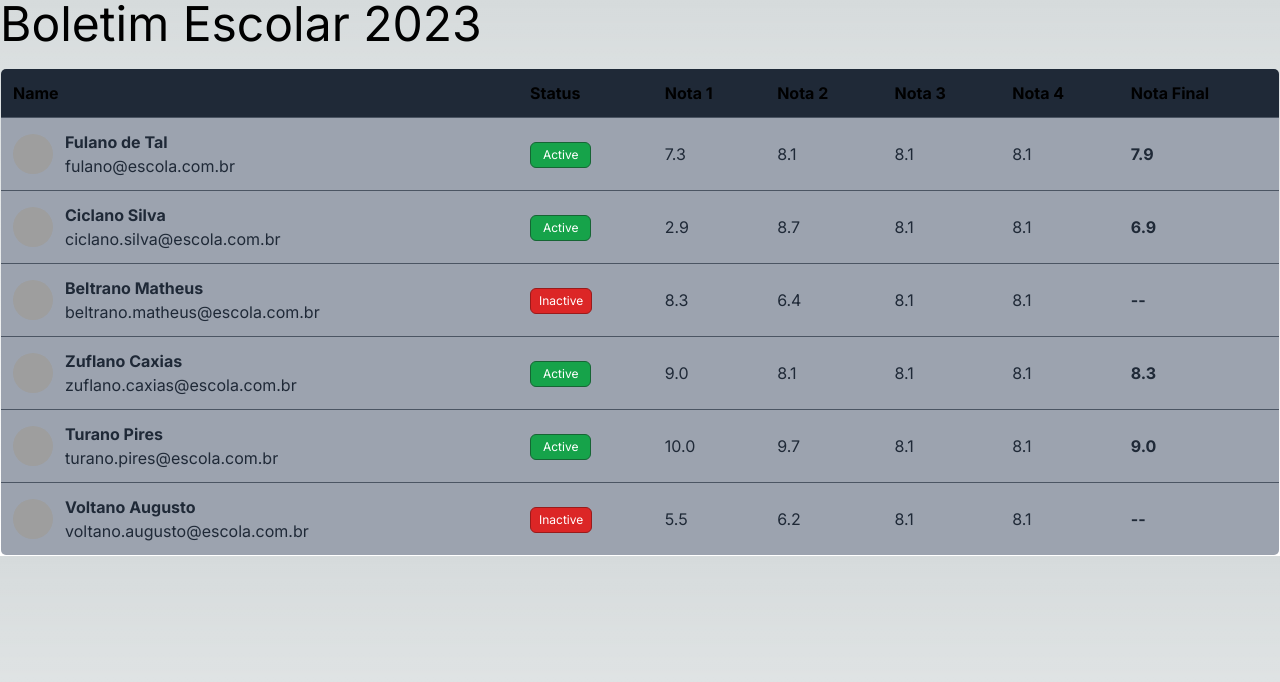
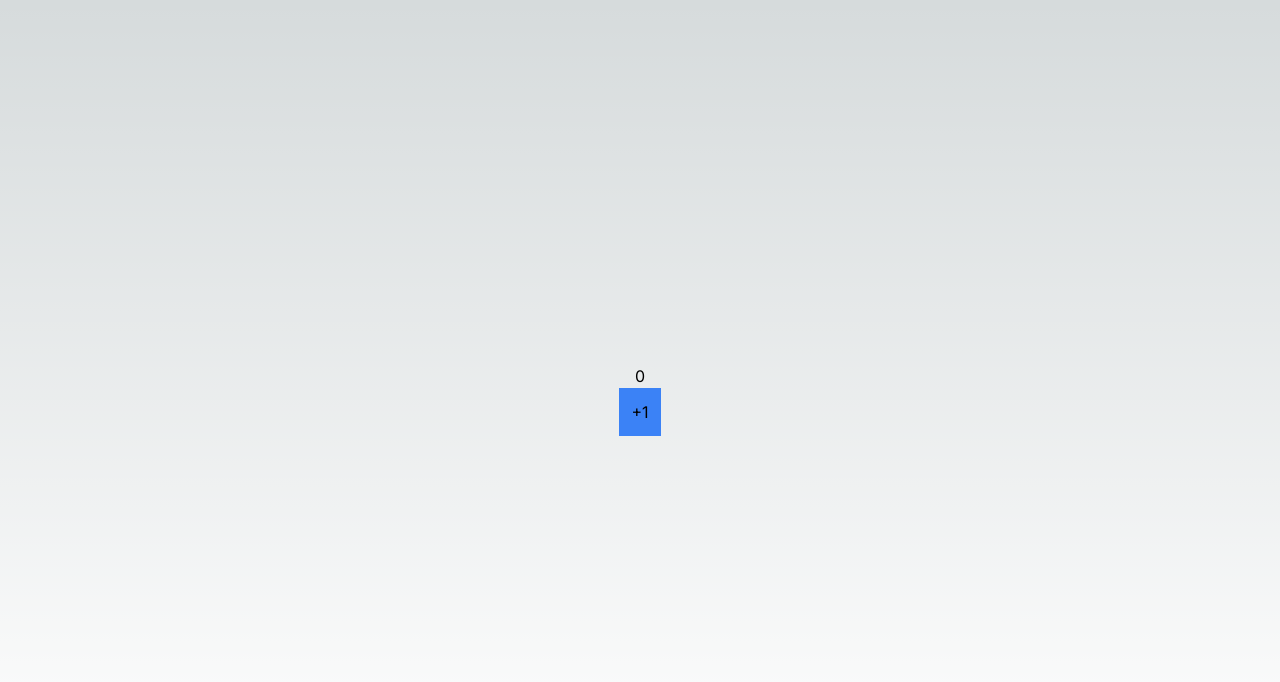
Before and after one commit to sdlima4025/react-primeiro-projeto, a Next.js app: page / in a window 1280 px wide. Shown: the top 682 px of the page. Built offline with nearby package versions, Linux system fonts and the light colour scheme; grey boxes are pictures that could not be loaded.

Commit message:
props, states, export default

```diff
--- a/src/app/page.tsx
+++ b/src/app/page.tsx
@@ -1,4 +1,4 @@
-  /** const Page = () => {
+/** const Page = () => {
   const fullTime = new Intl.DateTimeFormat('pt-BR',{
     timeStyle:'short',
     hour12: false
@@ -31,7 +31,6 @@ export default Page;
 
 //import { EmojiRating } from "@/components/EmojiRating";
 
-
 /** Exercício: Greeting condicional 2
  *
 
@@ -58,7 +57,7 @@ export default Page;
 export default Page;
 */
 
-/** Exercício: Rating via emoji (fácil) | (dificil) */
+/** Exercício: Rating via emoji (fácil) | (dificil)
 
 import { StudentTable } from "@/components/StudentTable";
 import { students } from "@/data/students";
@@ -73,3 +72,94 @@ const Page = () => {
 }
 
 export default Page;
+*/
+
+/** Adicionando evento de clique
+"use client"; // server component
+
+ const Page = () => {
+  // Evento de click com arrow function
+  const handleButtonClick = () => {
+    alert('Funcionou! 4');
+  }
+  return (
+  <div className="w-screen h-screen flex justify-center items-center">
+    <button onClick={handleButtonClick} className="p-3 bg-blue-700 text-white rounded-md">Clique Aqui</button>
+  </div>
+  );
+}
+
+export default Page; */
+
+/** Passando Evento via Props
+"use client";
+import { CustomBotton } from "@/components/CustomBotton";
+
+ // server component
+
+ const Page = () => {
+  // Evento de click com arrow function
+  const handleButton1 = () => alert('Funcionou 1!');
+  const handleButton2 = () => alert('Funcionou 2!');
+  const handleButton3 = () => alert('Funcionou 3!');
+
+  return (
+  <div className="w-screen h-screen flex justify-center items-center">
+    <CustomBotton label="Clique Aqui!" onClick={handleButton1}/>
+    <CustomBotton label="Clique Aqui!" onClick={handleButton2}/>
+    <CustomBotton label="Clique Aqui!" onClick={handleButton3}/>
+  </div>
+  );
+}
+
+export default Page; */
+
+/** Usando preventDefault
+
+"use client";
+
+import { FormEvent } from "react";
+
+ const Page = () => {
+
+  const handleFormSubmit = (event:FormEvent<HTMLFormElement>) => {
+    event.preventDefault();
+    alert('Opa mandando...');
+  }
+  return (
+  <div className="w-screen h-screen flex flex-col justify-center items-center">
+    <h1 className="text-5xl mb-3">Form Login</h1>
+    <form onSubmit={handleFormSubmit}>
+      <input type="text" />
+      <input type="submit" value='Enviar' />
+    </form>
+  </div>
+  );
+}
+export default Page */
+
+/** O que é um state?
+ *
+ * */
+
+"use client";
+
+const Page = () => {
+  let count = 0;
+
+  const handleClickButton = () => {
+    count++;
+    console.log(count);
+  };
+
+  return (
+    <div className="w-screen h-screen flex flex-col justify-center items-center">
+      <p>{count}</p>
+      <button onClick={handleClickButton} className="bg-blue-500 p-3">
+        +1
+      </button>
+    </div>
+  );
+};
+
+export default Page;
--- /dev/null
+++ b/src/components/CustomBotton.tsx
@@ -0,0 +1,18 @@
+// criando Props
+type Props = {
+  label: string;
+  onClick: () => void;
+};
+// Criando componente
+export const CustomBotton = ({ label, onClick }: Props) => {
+  return (
+    <div>
+      <button
+        onClick={onClick}
+        className="p-3 rounded-md text-white bg-blue-700"
+      >
+        {label}
+      </button>
+    </div>
+  );
+};
```
